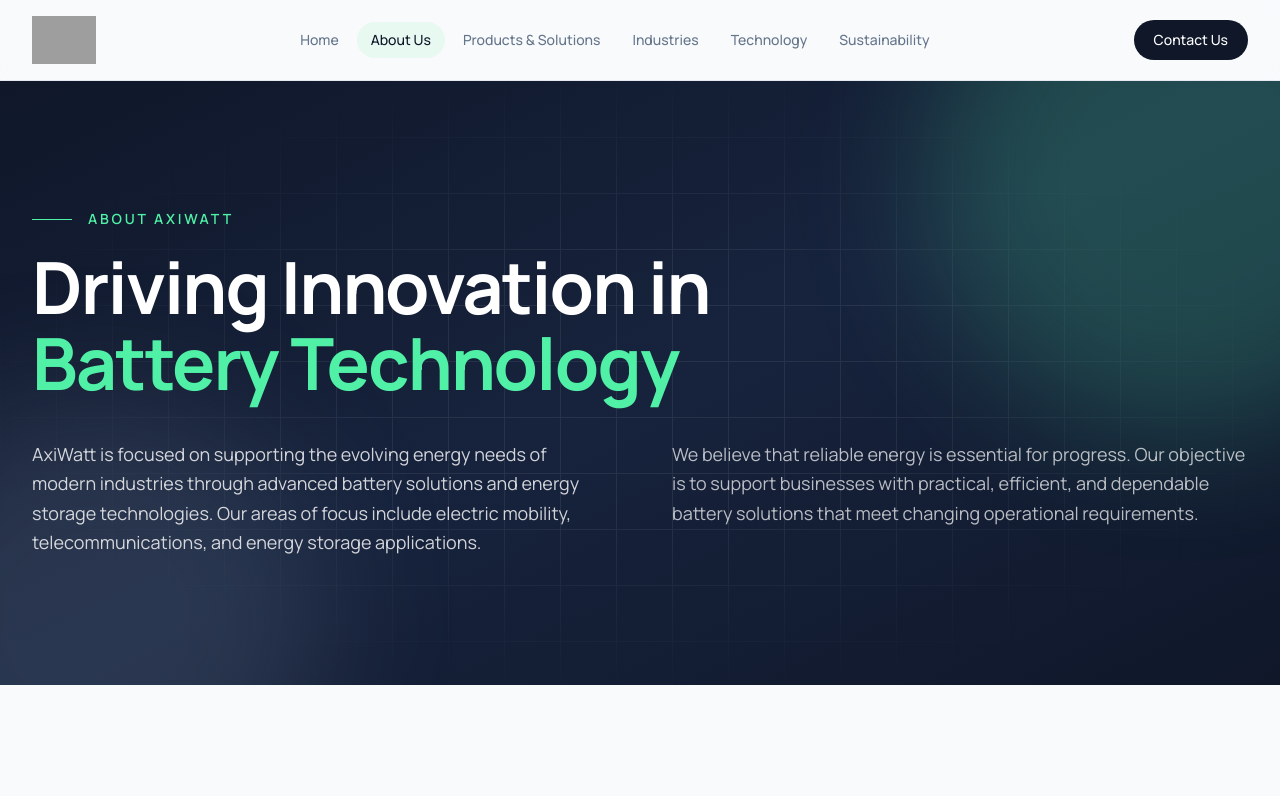
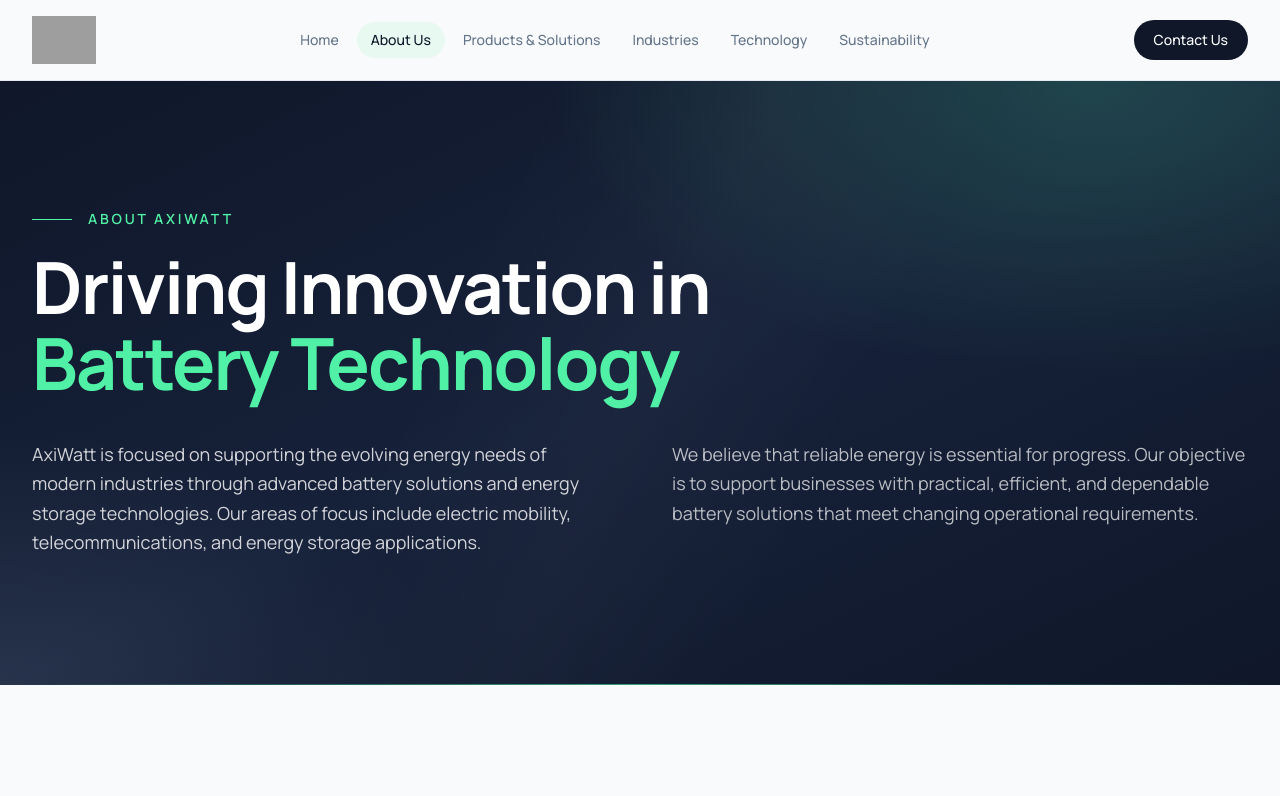
Before and after one commit to KSaiSreeLasya/AXIWTT-BATTERY-BESS, a React (Vite) app: page /about in a window 1280 px wide. Shown: the top 796 px of the page. Built offline with nearby package versions, Linux system fonts and the light colour scheme; grey boxes are pictures that could not be loaded.

Commit message:
Replace hero grid with a polished gradient background

```diff
--- a/client/components/HeroBackground.tsx
+++ b/client/components/HeroBackground.tsx
@@ -1,21 +1,22 @@
 export default function HeroBackground() {
   return (
     <div aria-hidden="true" className="pointer-events-none absolute inset-0">
-      <div className="absolute inset-0 bg-gradient-to-br from-ink via-[#17233d] to-ink" />
+      <div className="absolute inset-0 bg-gradient-to-br from-ink via-[#16213a] to-ink" />
       <div
-        className="absolute inset-0 opacity-[0.07]"
+        className="absolute inset-0"
         style={{
-          backgroundImage:
-            "linear-gradient(to right, white 1px, transparent 1px), linear-gradient(to bottom, white 1px, transparent 1px)",
-          backgroundSize: "56px 56px",
-          maskImage:
-            "radial-gradient(ellipse at center, black 30%, transparent 75%)",
-          WebkitMaskImage:
-            "radial-gradient(ellipse at center, black 30%, transparent 75%)",
+          background:
+            "radial-gradient(ellipse 60% 70% at 85% 0%, hsl(152 85% 63% / 0.18), transparent 70%), radial-gradient(ellipse 50% 60% at 0% 100%, hsl(215 16% 47% / 0.22), transparent 70%)",
         }}
       />
-      <div className="absolute -right-40 -top-40 h-[32rem] w-[32rem] rounded-full bg-volt/20 blur-3xl" />
-      <div className="absolute -bottom-40 -left-32 h-[28rem] w-[28rem] rounded-full bg-teal/25 blur-3xl" />
+      <div
+        className="absolute inset-0 opacity-60"
+        style={{
+          background:
+            "linear-gradient(115deg, transparent 35%, hsl(0 0% 100% / 0.04) 50%, transparent 65%)",
+        }}
+      />
+      <div className="absolute inset-x-0 bottom-0 h-px bg-gradient-to-r from-transparent via-volt/60 to-transparent" />
     </div>
   );
 }
```
